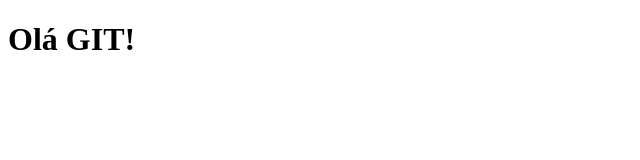
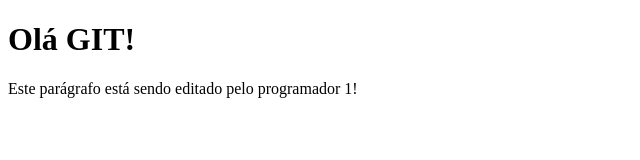
Before and after one commit to PauloGiovani/primeiro, a plain HTML site: page index.htm in a window 1280 px wide. Shown: the whole page, without its empty margins (0-640 px from the left). Drawn offline with Linux system fonts and the light colour scheme.

Commit message:
Primeiras alterações feitas pelo programador 1

```diff
--- a/index.htm
+++ b/index.htm
@@ -10,5 +10,8 @@
 
     <h1>Olá GIT!</h1>
 
+    <!-- Trecho adicionado pelo programador 1 -->
+    <p>Este parágrafo está sendo editado pelo programador 1!</p>
+
 </body>
 </html>
```
